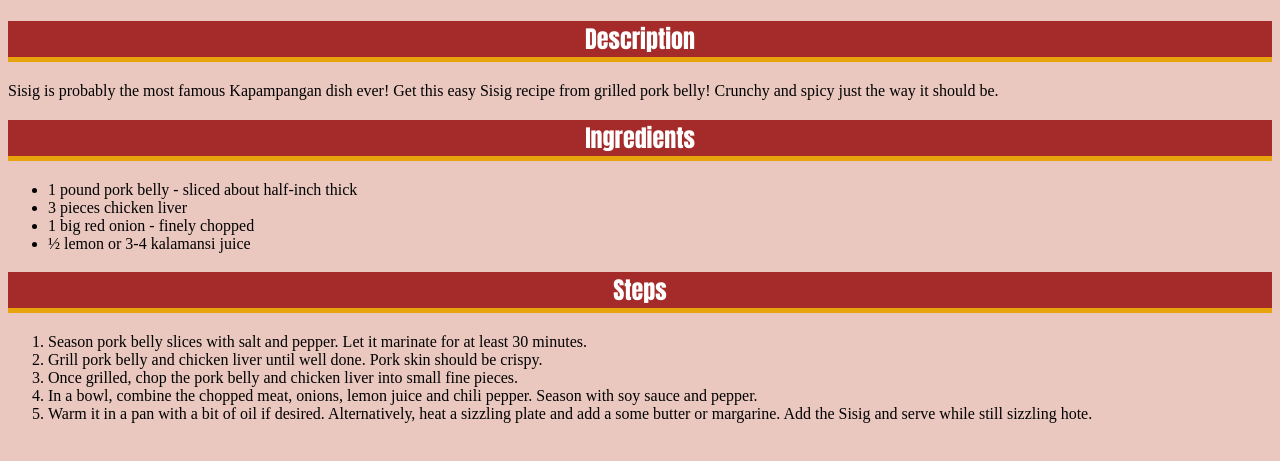
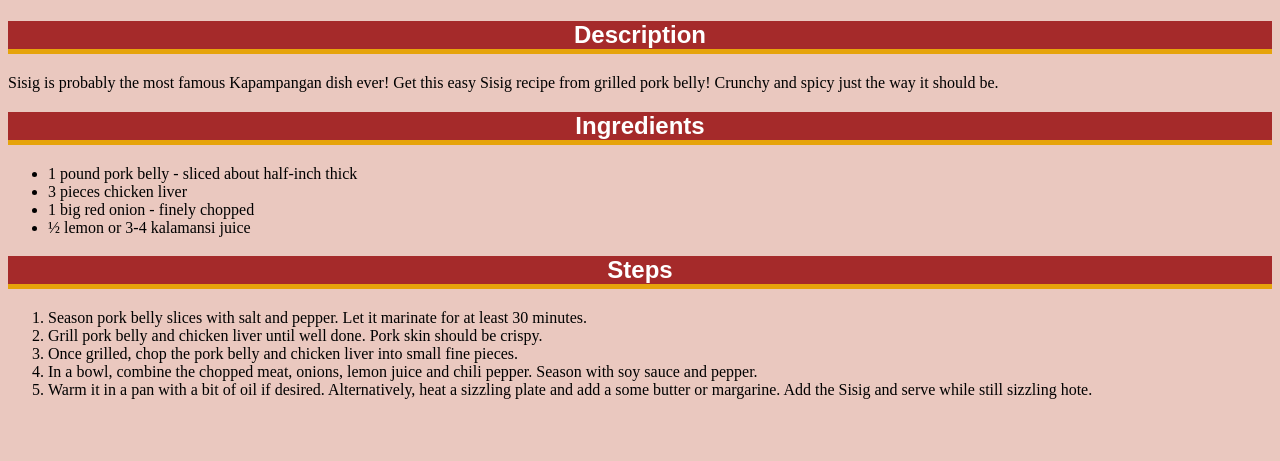
Before and after one commit to lucjohn/recipes, a plain HTML site: page recipes/sisig.html in a window 1280 px wide. Shown: the part 299-760 px from the top of the page. Drawn offline with Linux system fonts and the light colour scheme.

Commit message:
Change heading2 weight

```diff
--- a/style.css
+++ b/style.css
@@ -13,5 +13,6 @@ h2{
     text-align: center;
     background-color: brown;
     border-bottom: 5px solid #e6A30B;
-    font-family: Impact, Haettenschweiler, 'Arial Narrow Bold', sans-serif;
+    font-family: Arial, Helvetica, sans-serif;
+    font-weight: bold;
 }
```
